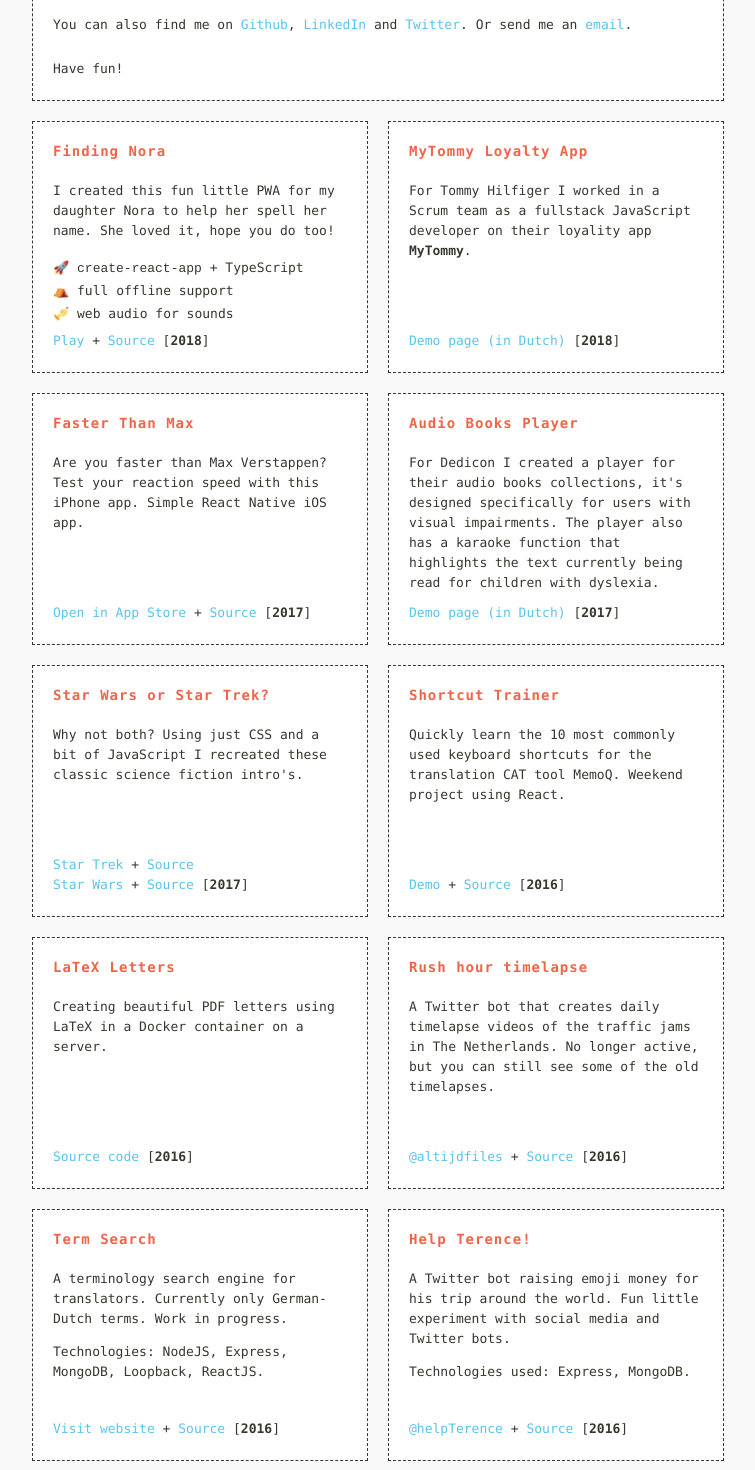
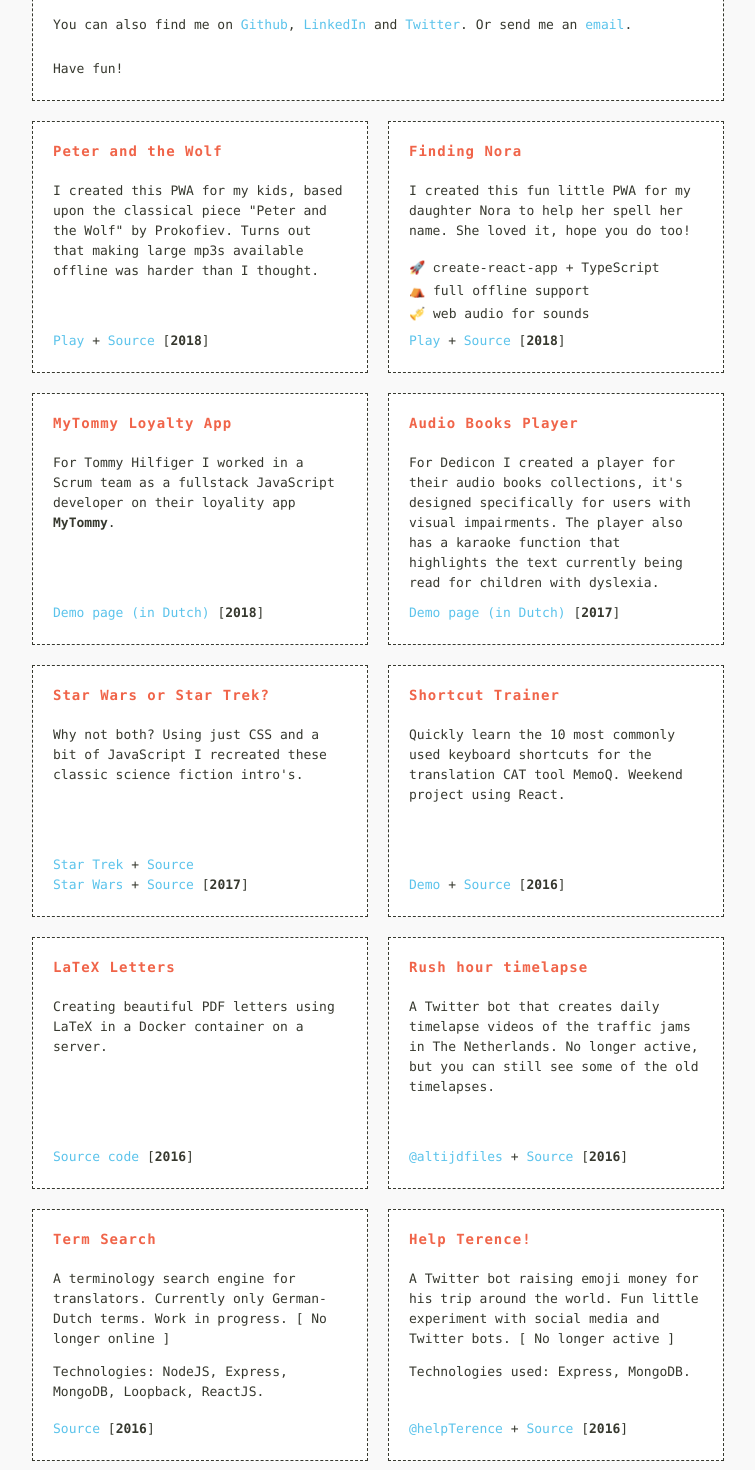
Before and after one commit to vnglst/koenvangilst.nl, a Next.js app: page / in a window 1280 px wide. Shown: the part 240-1710 px from the top of the page, without its empty margins (262-1017 px from the left). Built offline with nearby package versions, Linux system fonts and the light colour scheme; a web font is replaced by a local one.

Commit message:
deletes old projects, adds peter and the wolf

```diff
--- a/pages/index.js
+++ b/pages/index.js
@@ -23,13 +23,27 @@ export default () => (
           <p>
             You can also find me on
             <a href="https://github.com/vnglst"> Github</a>,
-            <a href="http://nl.linkedin.com/in/vangilst/"> LinkedIn</a> and
-            <a href="http://www.twitter.com/vnglst"> Twitter</a>. Or send me an{' '}
+            <a href="https://nl.linkedin.com/in/vangilst/"> LinkedIn</a> and
+            <a href="https://www.twitter.com/vnglst"> Twitter</a>. Or send me an{' '}
             <a href="&#x6d;&#x61;&#x69;&#108;&#116;&#111;&#x3a;&#107;&#x6f;&#x65;&#x6e;&#x40;&#x6b;&#x6f;&#x65;&#x6e;&#x76;&#97;&#x6e;&#x67;&#x69;&#108;&#x73;&#116;&#x2e;&#x6e;&#x6c;">
               email
-            </a>.
+            </a>
+            .
           </p>
           <span className="links">Have fun!</span>
+        </div>
+        <div className="project">
+          <h1>Peter and the Wolf</h1>
+          <p>
+            I created this PWA for my kids, based upon the classical piece
+            "Peter and the Wolf" by Prokofiev. Turns out that making large mp3s
+            available offline was harder than I thought.
+          </p>
+          <span className="links">
+            <a href="https://peter-and-wolf.com">Play</a> +{' '}
+            <a href="https://github.com/vnglst/peter-and-the-wolf">Source</a> [
+            <b>2018</b>]
+          </span>
         </div>
         <div className="project">
           <h1>Finding Nora</h1>
@@ -44,12 +58,10 @@ export default () => (
             <li>⛺ full offline support</li>
             <li>🎺 web audio for sounds</li>
           </ul>
-
           <span className="links">
             <a href="https://nora.now.sh">Play</a> +{' '}
-            <a href="https://github.com/vnglst/finding-nora">Source</a> [<b>
-              2018
-            </b>]
+            <a href="https://github.com/vnglst/finding-nora">Source</a> [
+            <b>2018</b>]
           </span>
         </div>
         <div className="project">
@@ -63,22 +75,6 @@ export default () => (
               <a>Demo page (in Dutch)</a>
             </Link>{' '}
             [<b>2018</b>]
-          </span>
-        </div>
-        <div className="project">
-          <h1>Faster Than Max</h1>
-          <p>
-            Are you faster than Max Verstappen? Test your reaction speed with
-            this iPhone app. Simple React Native iOS app.
-          </p>
-          <span className="links">
-            <a href="https://itunes.apple.com/nl/app/faster-than-max/id1279729114?mt=8">
-              Open in App Store
-            </a>{' '}
-            + <a href="https://github.com/vnglst/sneller-dan-max">Source</a> [<b
-            >
-              2017
-            </b>]
           </span>
         </div>
         <div className="project">
@@ -107,7 +103,8 @@ export default () => (
             <a href="https://github.com/vnglst/startrek ">Source</a>
             <br />
             <a href="http://starwars.koenvangilst.nl">Star Wars</a> +{' '}
-            <a href="https://github.com/vnglst/starwars">Source</a> [<b>2017</b>]
+            <a href="https://github.com/vnglst/starwars">Source</a> [<b>2017</b>
+            ]
           </span>
         </div>
         <div className="project">
@@ -118,9 +115,8 @@ export default () => (
           </p>
           <span className="links">
             <a href="http://shortcut-trainer.koenvangilst.nl/">Demo</a> +{' '}
-            <a href="https://github.com/vnglst/shortcut-trainer">Source</a> [<b>
-              2016
-            </b>]
+            <a href="https://github.com/vnglst/shortcut-trainer">Source</a> [
+            <b>2016</b>]
           </span>
         </div>
         <div className="project">
@@ -143,18 +139,18 @@ export default () => (
           </p>
           <span className="links">
             <a href="https://twitter.com/altijdfiles">@altijdfiles</a> +{' '}
-            <a href="https://github.com/vnglst/spitsuur">Source</a> [<b>2016</b>]
+            <a href="https://github.com/vnglst/spitsuur">Source</a> [<b>2016</b>
+            ]
           </span>
         </div>
         <div className="project">
           <h1>Term Search</h1>
           <p>
             A terminology search engine for translators. Currently only
-            German-Dutch terms. Work in progress.
+            German-Dutch terms. Work in progress. [ No longer online ]
           </p>
           <p>Technologies: NodeJS, Express, MongoDB, Loopback, ReactJS.</p>
           <span className="links">
-            <a href="https://term-search.nl/">Visit website</a> +{' '}
             <a href="https://github.com/TermSearch">Source</a> [<b>2016</b>]
           </span>
         </div>
@@ -162,14 +158,14 @@ export default () => (
           <h1>Help Terence!</h1>
           <p>
             A Twitter bot raising emoji money for his trip around the world. Fun
-            little experiment with social media and Twitter bots.
+            little experiment with social media and Twitter bots. [ No longer
+            active ]
           </p>
           <p>Technologies used: Express, MongoDB.</p>
           <span className="links">
             <a href="https://twitter.com/helpTerence"> @helpTerence </a> +{' '}
-            <a href="https://github.com/vnglst/HelpTerence">Source</a> [<b>
-              2016
-            </b>]
+            <a href="https://github.com/vnglst/HelpTerence">Source</a> [
+            <b>2016</b>]
           </span>
         </div>
         <div className="project">
@@ -180,17 +176,10 @@ export default () => (
           </p>
           <span className="links">
             <a href="http://converter.vangilst.de/">Visit the app</a> +{' '}
-            <a href="https://github.com/vnglst/converter2">Source</a> [<b>
-              2016
-            </b>]
+            <a href="https://github.com/vnglst/converter2">Source</a> [
+            <b>2016</b>]
           </span>
         </div>
-        {/* <div className='project'>
-          <a href='http://cost-analysis.koenvangilst.nl/'>costAnalysis</a>: An
-          app for freelance translators to get an idea of the amount of work
-          involved in a translation (hours) and what they should be charging
-          their clients. [<b>2014</b>]
-        </div> */}
         <div className="project">
           <h1>Wikipedia edits by the Dutch government</h1>
           <p>
@@ -201,9 +190,8 @@ export default () => (
           </p>
           <span className="links">
             <a href="https://twitter.com/OverheidEdits">@OverheidEdits</a> +{' '}
-            <a href="https://github.com/vnglst/OverheidEdits">Source</a> [<b>
-              2013
-            </b>]
+            <a href="https://github.com/vnglst/OverheidEdits">Source</a> [
+            <b>2013</b>]
           </span>
         </div>
         <div className="project">
```
